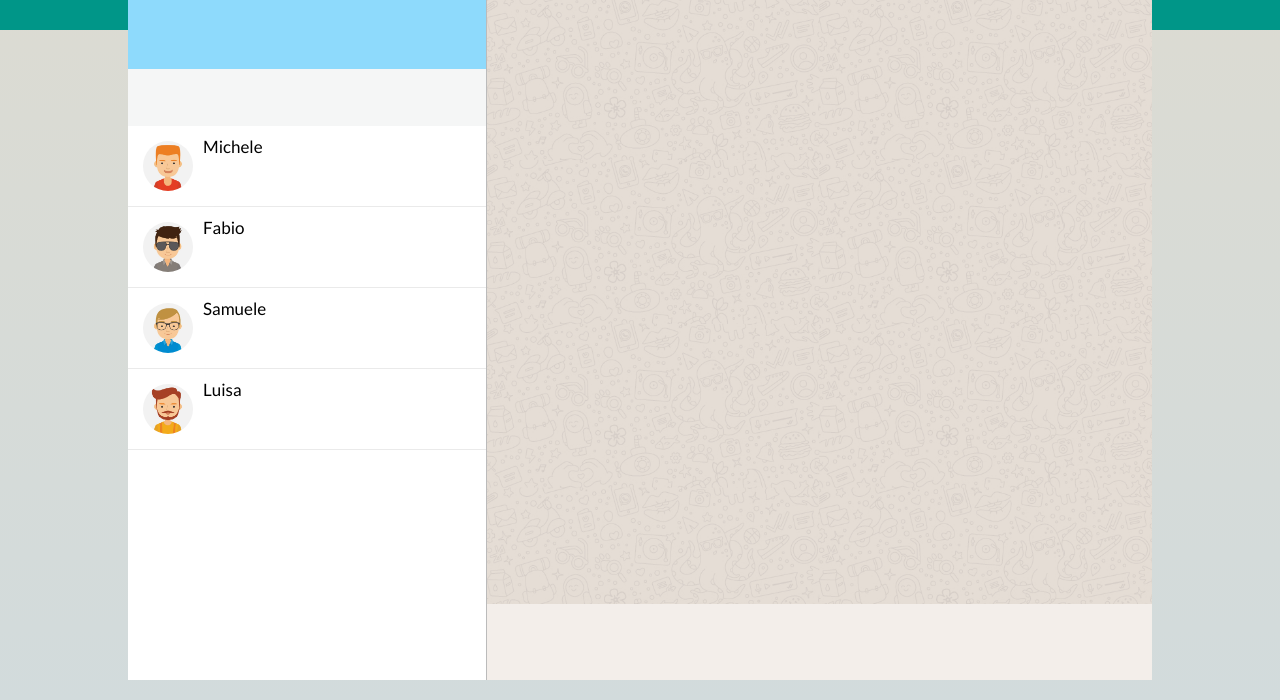
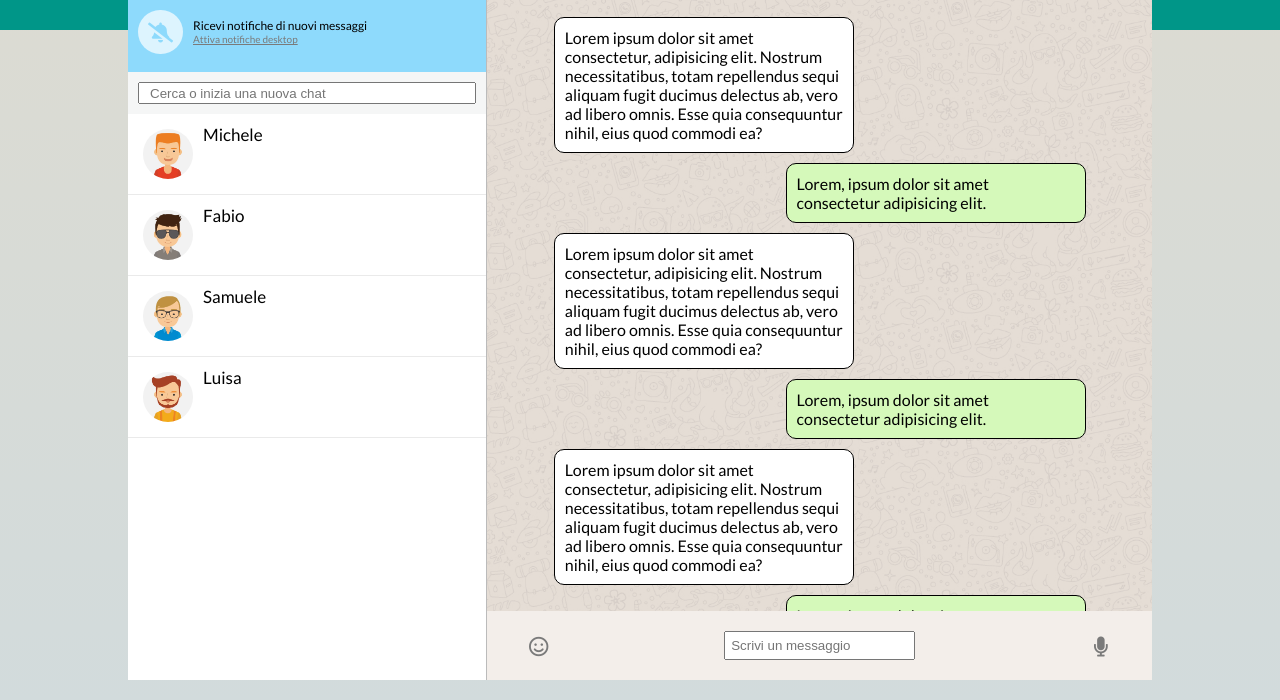
Before and after one commit to mikpi86/js-html-css-boolzap, a plain HTML site: page index.html in a window 1280 px wide. Shown: the part 100-800 px from the top of the page. Drawn offline with nearby package versions, Linux system fonts and the light colour scheme.

Commit message:
manca stampa dei messaggi con vue js

```diff
--- a/css/style.css
+++ b/css/style.css
@@ -6,19 +6,19 @@
 
 /* backgrounds and colors utility */
 .bg-lightgrey {
-  background-color: rgba(234, 234, 234, 255);
+  background-color: rgb(234, 234, 234);
 }
 .bg-lightblue {
-  background-color: rgba(142, 218, 252, 255);
+  background-color: rgb(142, 218, 252);
 }
 .bg-search-for {
-  background-color: rgba(245, 246, 246, 255);
+  background-color: rgb(245, 246, 246);
 }
 .bg-white {
   background-color: white;
 }
 .bg-send-message-area {
-  background-color: rgba(243, 238, 234, 255);
+  background-color: rgb(243, 238, 234);
 }
 .left-border {
   border-left: 1px solid rgb(187, 187, 187);
@@ -29,6 +29,9 @@
 }
 .color-lightgrey {
   color: rgb(177, 178, 181);
+}
+.color-darkgrey {
+  color: rgb(122, 122, 122);
 }
 /* END backgrounds and colors utility */
 
@@ -68,6 +71,9 @@
 .font-10 {
   font-size: 10px;
 }
+.font-12 {
+  font-size: 12px;
+}
 .font-17 {
   font-size: 17px;
 }
@@ -92,9 +98,14 @@ img.standard-size {
   width: 50%;
 }
 
+.underlined {
+  text-decoration-line: underline;
+}
+
 li {
   list-style: none;
-  border-bottom: 1px solid rgba(234, 234, 234, 255);
+  border-bottom: 1px solid rgb(234, 234, 234);
+  cursor: pointer;
 }
 
 .fontawesome-size {
@@ -117,7 +128,7 @@ i {
 .green-header {
   width: 100%;
   height: 130px;
-  background-color: rgba(0, 150, 136, 255);
+  background-color: rgb(0, 150, 136);
   position: fixed;
   top: 0;
   left: 0;
@@ -161,10 +172,22 @@ i {
   width: 100%;
   height: 100px;
 }
+.rounded-bell-container {
+  padding: 10px;
+  border-radius: 50px;
+  background-color: rgba(255,255,255,0.7);
+  color: rgb(142, 218, 252);
+  margin-right: 10px;
+}
 
 .search-for {
   width: 100%;
-  height: 70px;
+  height: 50px;
+}
+#search-bar {
+  width: 100%;
+  height: 100%;
+  padding: 0 10px;
 }
 
 .chat-list {
@@ -174,6 +197,10 @@ i {
 }
 .chat-list > ul > li > img {
   margin: 5px;
+}
+
+.active {
+  background-color: rgb(233, 235, 235);
 }
 /* END left area */
 
@@ -188,11 +215,43 @@ i {
   height: 100%;
   overflow-y: scroll;
 }
+.chat-wrapper {
+  width: 80%;
+  height: 100%;
+  margin: 20px auto 0;
+}
+  /* status messaggi */
+.received-message {
+  background-color: white;
+  align-self: flex-start;
+}
+.sent-message {
+  background-color: rgb(213, 249, 186);
+  align-self: flex-end;
+}
+  /* END status messaggi */
 
 .send-message-area {
   width: 100%;
-  height: 90px;
+  padding: 20px;
+  justify-content: space-between;
+}
+.emoticons, .voice-recorder {
+  width: 10%;
+  text-align: center;
+}
+.message-input-bar > input {
+  padding: 5px;
 }
 /* END rigth area */
 
 /* debug */
+
+.message-box {
+  max-width: 300px;
+  min-width: 100px;
+  margin-bottom: 10px;
+  border: 1px solid black;
+  border-radius: 10px;
+  padding: 10px;
+}
--- a/index.html
+++ b/index.html
@@ -50,14 +50,20 @@
             <div class="notifications flex align-center padding-10 bg-lightblue font-15">
 
                <!-- font awesome -->
-               <!-- titolo -->
-               <!-- cliccabile -->
+               <div class="rounded-bell-container fontawesome-size">
+                  <i class="fas fa-bell-slash"></i>
+               </div>
+
+               <div class="notification-text">
+                  <div class="font-12">Ricevi notifiche di nuovi messaggi</div>
+                  <div class="font-10 color-darkgrey underlined">Attiva notifiche desktop</div>
+               </div>
 
             </div>
             <!-- sezione ricerca -->
             <div class="search-for padding-10 bg-search-for">
 
-               <!-- search area -->
+               <input type="search" id="search-bar" placeholder="Cerca o inizia una nuova chat">
 
             </div>
             <!-- sezione lista chat -->
@@ -65,7 +71,7 @@
 
                <ul>
 
-                  <li v-for="contact in contacts" class="flex padding-10 font-17">
+                  <li v-for="contact in contacts" class="flex padding-10 font-17" @click="activate" :class="{ active : active_chat}">
                      <img :src="imagePath + contact.avatar + imageExtension" class="standard-size" alt="">
                      <div class="margin-left-right-5">{{contact.name}}</div>
                   </li>
@@ -102,13 +108,58 @@
             <!-- area della chat -->
             <div class="chat-main-area bg-img-chat-area ">
 
+               <div class="chat-wrapper flex flex-column">
+
+                  <!-- tentativo fallito di stampa messaggi -->
+                  <!-- <div v-for="messages in contacts" class="message-box">{{messages}}</div> -->
+
+                  <div class="message-box received-message">
+                     Lorem ipsum dolor sit amet consectetur, adipisicing elit. Nostrum necessitatibus, totam repellendus sequi aliquam fugit ducimus delectus ab, vero ad libero omnis. Esse quia consequuntur nihil, eius quod commodi ea?
+                  </div>
+
+                  <div class="message-box sent-message">
+                     Lorem, ipsum dolor sit amet consectetur adipisicing elit.
+                  </div>
+
+                  <div class="message-box received-message">
+                     Lorem ipsum dolor sit amet consectetur, adipisicing elit. Nostrum necessitatibus, totam repellendus sequi aliquam fugit ducimus delectus ab, vero ad libero omnis. Esse quia consequuntur nihil, eius quod commodi ea?
+                  </div>
+
+                  <div class="message-box sent-message">
+                     Lorem, ipsum dolor sit amet consectetur adipisicing elit.
+                  </div>
+
+                  <div class="message-box received-message">
+                     Lorem ipsum dolor sit amet consectetur, adipisicing elit. Nostrum necessitatibus, totam repellendus sequi aliquam fugit ducimus delectus ab, vero ad libero omnis. Esse quia consequuntur nihil, eius quod commodi ea?
+                  </div>
+
+                  <div class="message-box sent-message">
+                     Lorem, ipsum dolor sit amet consectetur adipisicing elit.
+                  </div>
+
+                  <div class="message-box received-message">
+                     Lorem ipsum dolor sit amet consectetur, adipisicing elit. Nostrum necessitatibus, totam repellendus sequi aliquam fugit ducimus delectus ab, vero ad libero omnis. Esse quia consequuntur nihil, eius quod commodi ea?
+                  </div>
+
+                  <div class="message-box sent-message">
+                     Lorem, ipsum dolor sit amet consectetur adipisicing elit.
+                  </div>
+
+               </div>
+
             </div>
             <!-- sezione invio messaggio -->
-            <div class="send-message-area flex align-center justify-self-end padding-10 bg-send-message-area">
+            <div class="send-message-area flex align-center justify-self-end bg-send-message-area">
 
-               <!-- font awesome -->
-               <!-- text area -->
-               <!-- font awesome -->
+               <div class="emoticons fontawesome-size color-darkgrey">
+                  <i class="far fa-smile"></i>
+               </div>
+               <div class="message-input-bar">
+                  <input type="text" placeholder="Scrivi un messaggio">
+               </div>
+               <div class="voice-recorder fontawesome-size color-darkgrey">
+                  <i class="fas fa-microphone"></i>
+               </div>
 
             </div>
 
--- a/js/script.js
+++ b/js/script.js
@@ -13,6 +13,8 @@ var app = new Vue({
     imagePath: 'img/avatar',
 
     imageExtension: '.jpg',
+
+    active_chat: 0,
 
     contacts: [
       {
@@ -103,6 +105,9 @@ var app = new Vue({
 
   methods: {
 
+    activate:function(chat){
+        this.active_chat = chat ;
+    }
 
   }
 
@@ -110,4 +115,5 @@ var app = new Vue({
 
 
 
+// per la console di Vue
 Vue.config.devtools = true;
```
